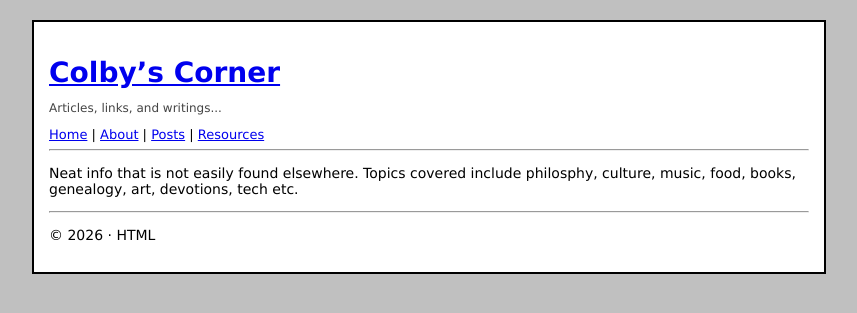
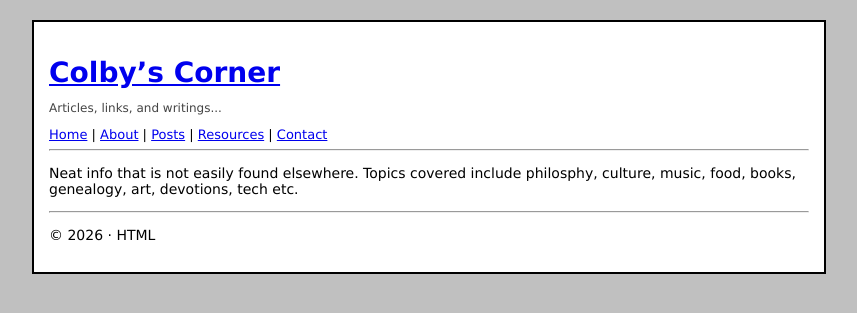
Before and after one commit to c-ee-g/c-ee-g.github.io, a Jekyll site: the page built from about.md, in a window 1280 px wide. Shown: the top 313 px of the page, without its empty margins (211-1068 px from the left). Built offline with Jekyll 4.4.1, drawn with Linux system fonts in a browser that asks for light colours.

Commit message:
Add 'Contact' link to navigation menu

```diff
--- a/_layouts/default.html
+++ b/_layouts/default.html
@@ -16,7 +16,8 @@
   <a href="{{ '/' | relative_url }}">Home</a> |
   <a href="{{ '/about/' | relative_url }}">About</a> |
   <a href="{{ '/posts/' | relative_url }}">Posts</a> |
-  <a href="{{ '/resources/' | relative_url }}">Resources</a>
+  <a href="{{ '/resources/' | relative_url }}">Resources</a> |
+  <a href="{{ '/contact/' | relative_url }}">Contact</a>
    </nav>
 
     <hr>
```
